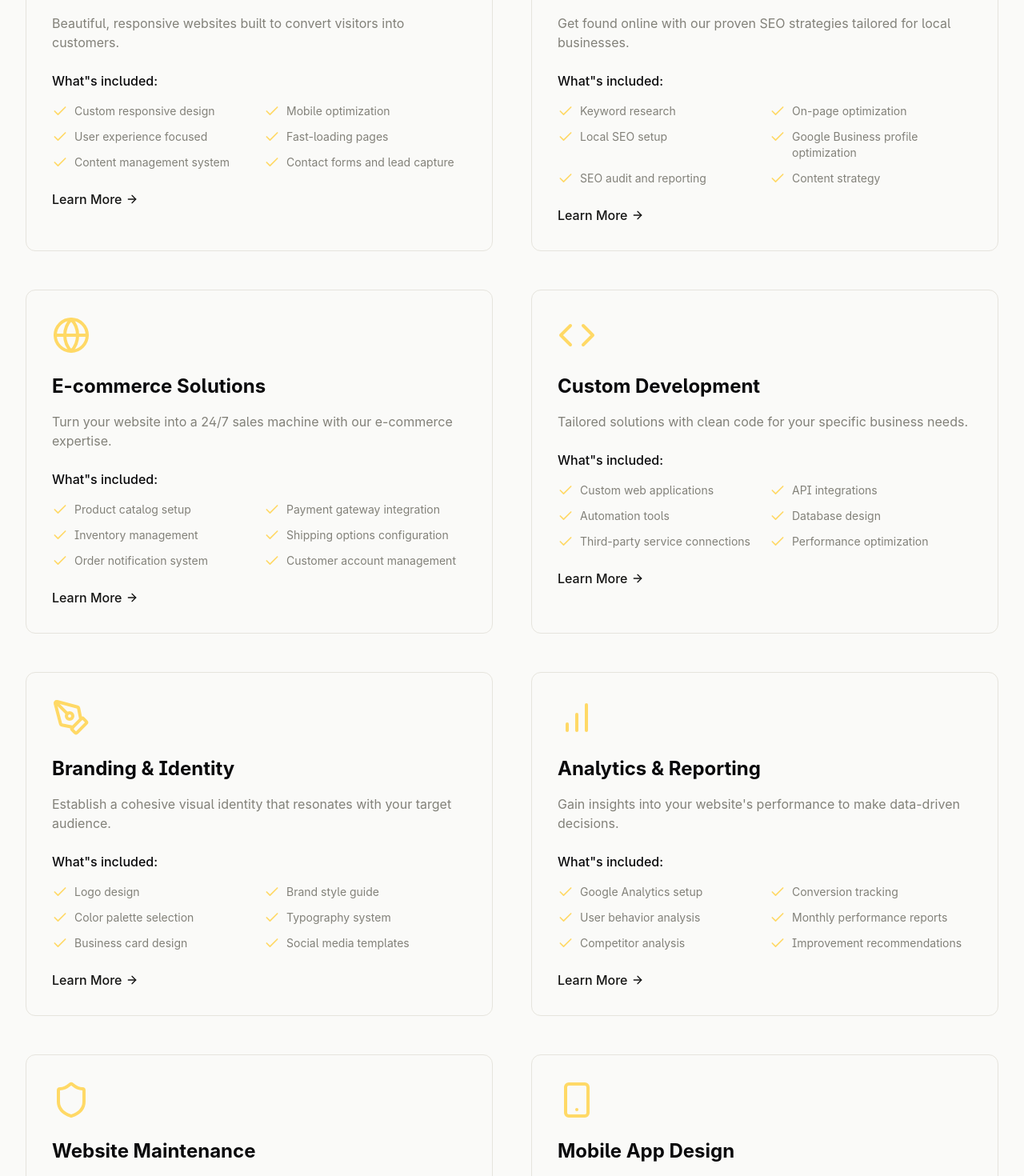
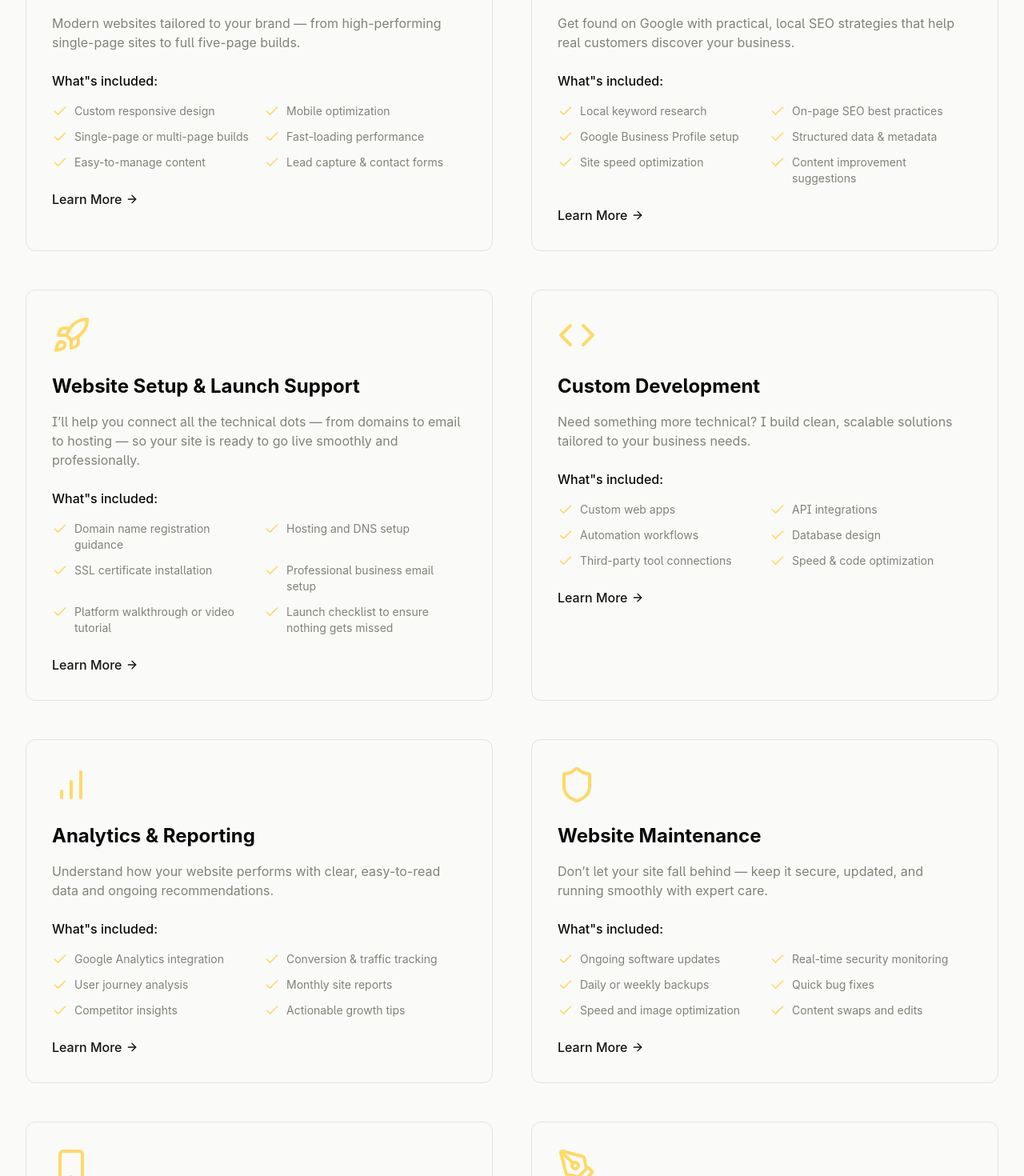
Before and after one commit to garretdgrant/edcw-next, a Next.js app: page /services in a window 1280 px wide. Shown: the part 560-2030 px from the top of the page at 80% size. Built offline with nearby package versions, Linux system fonts and the light colour scheme.

Commit message:
chore: make portfolio updates

```diff
--- a/src/app/page.tsx
+++ b/src/app/page.tsx
@@ -20,20 +20,23 @@ export default function HomePage() {
     {
       title: "Ogden Construction",
       description:
-        "High-performance website for a Placerville-based contractor. Designed to showcase services, boost SEO, and convert visitors into local leads.",
+        "High-performance website for a Placerville-based general contractor. Designed to showcase services, boost SEO, and convert visitors into local construction leads.",
       image: `${HOMEPAGE_IMAGE_BASE_PATH}/construction.webp`,
+      companyLink: "https://www.ogden-construction.com",
     },
     {
       title: "Snow White Cleaning",
       description:
-        "Elegant marketing site for a professional cleaning company. Highlights services, builds trust, and drives inquiries through a clean, mobile-friendly layout.",
+        "Elegant website for a residential and commercial cleaning company in Cameron Park. Built to build trust, highlight services, and drive new client inquiries through a clean, mobile-friendly layout.",
       image: `${HOMEPAGE_IMAGE_BASE_PATH}/cleaning.webp`,
+      companyLink: "https://www.snow-white-cleaning.com",
     },
     {
-      title: "Alpine Diesel",
+      title: "My Favorite Petsitter",
       description:
-        "Bold and rugged design for a mobile diesel mechanic. Built to capture leads from fleet owners and off-road enthusiasts in need of on-site repairs.",
-      image: `${HOMEPAGE_IMAGE_BASE_PATH}/mechanic.png`,
+        "Wholesome, pet-friendly design for a trusted Folsom-based pet sitter. Crafted to showcase services, build trust through testimonials, and simplify bookings for busy pet parents.",
+      image: `${HOMEPAGE_IMAGE_BASE_PATH}/petsitter.webp`,
+      companyLink: "https://www.myfavpetsitter.org",
     },
   ];
 
@@ -148,7 +151,7 @@ export default function HomePage() {
                   <h3 className="font-semibold text-xl mb-2">{item.title}</h3>
                   <p className="text-secondary">{item.description}</p>
                   <Link
-                    href="https://www.ogden-construction.com"
+                    href={item.companyLink}
                     target="_blank"
                     className="mt-4 text-primary font-medium flex items-center gap-1 hover:gap-2 transition-all"
                   >
--- a/src/app/portfolio/page.tsx
+++ b/src/app/portfolio/page.tsx
@@ -3,59 +3,65 @@ import { ArrowRight } from "lucide-react";
 const Portfolio = () => {
   const portfolioItems = [
     {
-      title: "Mountain Café",
+      title: "Ogden Construction",
       description:
-        "A responsive website for a local coffee shop with online ordering capabilities and a loyalty program.",
-      image: "https://images.unsplash.com/photo-1486312338219-ce68d2c6f44d",
-      technologies: ["React", "Tailwind CSS", "Node.js"],
+        "High-performance website for a Placerville-based contractor. Designed to showcase services, boost SEO, and convert visitors into local leads.",
+      image: "/assets/homepage/construction.webp",
+      technologies: ["Next.js", "Tailwind CSS", "Vercel"],
       outcome:
-        "50% increase in online orders within the first month of launch.",
+        "Increased qualified lead inquiries and boosted visibility in local search results.",
+      companyLink: "https://www.ogden-construction.com",
     },
     {
-      title: "Harbor Real Estate",
+      title: "Snow White Cleaning",
       description:
-        "Property listing site with advanced search features, virtual tours, and agent profiles.",
-      image: "https://images.unsplash.com/photo-1551038247-3d9af20df552",
-      technologies: ["React", "Firebase", "Google Maps API"],
+        "Elegant marketing site for a Cameron Park cleaning company. Built to build trust, display pricing, and drive bookings from local homeowners.",
+      image: "/assets/homepage/cleaning.webp",
+      technologies: ["Next.js", "Tailwind CSS", "Vercel"],
       outcome:
-        "Reduced property listing time by 35% and increased lead generation by 65%.",
+        "Helped a solo business owner look more established and attract ideal clients.",
+      companyLink: "https://www.snow-white-cleaning.com",
     },
     {
-      title: "Bloom Florists",
+      title: "My Favorite Petsitter",
       description:
-        "E-commerce platform with delivery scheduling, occasion reminders, and custom arrangement builder.",
-      image: "https://images.unsplash.com/photo-1493397212122-2b85dda8106b",
-      technologies: ["React", "Stripe", "Express.js"],
+        "Wholesome, pet-friendly design for a trusted Folsom-based sitter. Built to highlight services, build trust with testimonials, and simplify booking for busy pet parents.",
+      image: "/assets/homepage/petsitter.webp",
+      technologies: ["Next.js", "Tailwind CSS", "Vercel"],
       outcome:
-        "Revenue increased by 40% year-over-year after website redesign.",
+        "Enabled smooth online scheduling and helped the brand rank locally in Folsom.",
+      companyLink: "https://www.myfavpetsitter.org",
     },
-    {
-      title: "Wellness Yoga Studio",
-      description:
-        "Membership site with class scheduling, online payments, and instructor profiles.",
-      image: "https://images.unsplash.com/photo-1545389336-cf090694435e",
-      technologies: ["React", "Tailwind CSS", "WordPress API"],
-      outcome:
-        "Class bookings increased by 75% and new member sign-ups doubled.",
-    },
-    {
-      title: "Artisan Bakery",
-      description:
-        "Website featuring product catalog, catering services, and custom order forms.",
-      image: "https://images.unsplash.com/photo-1509440159596-0249088772ff",
-      technologies: ["React", "MongoDB", "Express.js"],
-      outcome:
-        "Catering orders increased by 60% within three months of launch.",
-    },
-    {
-      title: "Urban Fitness Club",
-      description:
-        "Membership portal with class registration, progress tracking, and nutrition planning.",
-      image: "https://images.unsplash.com/photo-1534438327276-14e5300c3a48",
-      technologies: ["React", "Node.js", "Chart.js"],
-      outcome:
-        "Member retention improved by 25% due to enhanced digital experience.",
-    },
+    // {
+    //   title: "Wellness Yoga Studio",
+    //   description:
+    //     "Modern membership website for a community yoga studio in Grass Valley. Includes class scheduling, instructor bios, and integrated online payments for ease of booking.",
+    //   image: "https://images.unsplash.com/photo-1545389336-cf090694435e",
+    //   technologies: ["React", "Tailwind CSS", "WordPress API"],
+    //   outcome:
+    //     "Increased class bookings by 75% and doubled new student sign-ups in the first 60 days.",
+    //   companyLink: "https://www.wellnessyogagv.com",
+    // },
+    // {
+    //   title: "Artisan Bakery",
+    //   description:
+    //     "Charming online storefront for a boutique bakery in Auburn, CA. Built to showcase their menu, enable custom cake orders, and highlight catering services.",
+    //   image: "https://images.unsplash.com/photo-1509440159596-0249088772ff",
+    //   technologies: ["React", "MongoDB", "Express.js"],
+    //   outcome:
+    //     "Catering inquiries grew by 60% within 3 months after launch, leading to recurring event partnerships.",
+    //   companyLink: "https://www.artisanbakeshopca.com",
+    // },
+    // {
+    //   title: "Urban Fitness Club",
+    //   description:
+    //     "Sleek membership portal for a downtown Sacramento gym. Includes class registration, progress tracking, and nutrition planning to engage members digitally.",
+    //   image: "https://images.unsplash.com/photo-1534438327276-14e5300c3a48",
+    //   technologies: ["React", "Node.js", "Chart.js"],
+    //   outcome:
+    //     "Improved member retention by 25% and reduced admin time through self-serve tools.",
+    //   companyLink: "https://www.urbanfitclub.com",
+    // },
   ];
 
   return (
@@ -71,9 +77,8 @@ const Portfolio = () => {
               </span>
             </h1>
             <p className="max-w-2xl text-lg text-secondary mb-12">
-              Explore our recent web design and development projects for small
-              businesses. Each project is crafted with precision, focusing on
-              user experience, performance, and business goals.
+              Take a look at the websites we’ve built for real small businesses
+              — each project is designed for performance, trust, and growth.
             </p>
           </div>
         </section>
@@ -137,11 +142,11 @@ const Portfolio = () => {
         <section className="py-24 bg-primary text-white px-6 lg:px-8">
           <div className="mx-auto max-w-7xl text-center">
             <h2 className="text-3xl sm:text-4xl font-bold mb-8">
-              Ready to build your next digital project?
+              Ready to transform your online presence?
             </h2>
             <p className="text-white/80 mb-8 max-w-2xl mx-auto">
-              Let&apos;s create a website that truly represents your business
-              and drives real results, just like we did for these clients.
+              Let&apos;s collaborate to build a custom website that works hard
+              for your business—just like these success stories.
             </p>
             <button className="px-8 py-4 bg-accent text-primary rounded-full font-semibold hover:bg-accent/90 transition-colors">
               Start Your Project
--- a/src/app/services/page.tsx
+++ b/src/app/services/page.tsx
@@ -4,7 +4,7 @@ import {
   Layout,
   PenTool,
   BarChart,
-  Globe,
+  Rocket,
   Search,
   Shield,
   Smartphone,
@@ -16,112 +16,113 @@ const ServicePage = () => {
     {
       title: "Website Design & Development",
       description:
-        "Beautiful, responsive websites built to convert visitors into customers.",
+        "Modern websites tailored to your brand — from high-performing single-page sites to full five-page builds.",
       icon: <Layout className="w-12 h-12" />,
       features: [
         "Custom responsive design",
         "Mobile optimization",
-        "User experience focused",
-        "Fast-loading pages",
-        "Content management system",
-        "Contact forms and lead capture",
+        "Single-page or multi-page builds",
+        "Fast-loading performance",
+        "Easy-to-manage content",
+        "Lead capture & contact forms",
       ],
     },
     {
       title: "Search Engine Optimization",
       description:
-        "Get found online with our proven SEO strategies tailored for local businesses.",
+        "Get found on Google with practical, local SEO strategies that help real customers discover your business.",
       icon: <Search className="w-12 h-12" />,
       features: [
-        "Keyword research",
-        "On-page optimization",
-        "Local SEO setup",
-        "Google Business profile optimization",
-        "SEO audit and reporting",
-        "Content strategy",
+        "Local keyword research",
+        "On-page SEO best practices",
+        "Google Business Profile setup",
+        "Structured data & metadata",
+        "Site speed optimization",
+        "Content improvement suggestions",
       ],
     },
     {
-      title: "E-commerce Solutions",
+      title: "Website Setup & Launch Support",
       description:
-        "Turn your website into a 24/7 sales machine with our e-commerce expertise.",
-      icon: <Globe className="w-12 h-12" />,
+        "I’ll help you connect all the technical dots — from domains to email to hosting — so your site is ready to go live smoothly and professionally.",
+      icon: <Rocket className="w-12 h-12" />,
       features: [
-        "Product catalog setup",
-        "Payment gateway integration",
-        "Inventory management",
-        "Shipping options configuration",
-        "Order notification system",
-        "Customer account management",
+        "Domain name registration guidance",
+        "Hosting and DNS setup",
+        "SSL certificate installation",
+        "Professional business email setup",
+        "Platform walkthrough or video tutorial",
+        "Launch checklist to ensure nothing gets missed",
       ],
     },
     {
       title: "Custom Development",
       description:
-        "Tailored solutions with clean code for your specific business needs.",
+        "Need something more technical? I build clean, scalable solutions tailored to your business needs.",
       icon: <Code className="w-12 h-12" />,
       features: [
-        "Custom web applications",
+        "Custom web apps",
         "API integrations",
-        "Automation tools",
+        "Automation workflows",
         "Database design",
-        "Third-party service connections",
-        "Performance optimization",
+        "Third-party tool connections",
+        "Speed & code optimization",
+      ],
+    },
+    {
+      title: "Analytics & Reporting",
+      description:
+        "Understand how your website performs with clear, easy-to-read data and ongoing recommendations.",
+      icon: <BarChart className="w-12 h-12" />,
+      features: [
+        "Google Analytics integration",
+        "Conversion & traffic tracking",
+        "User journey analysis",
+        "Monthly site reports",
+        "Competitor insights",
+        "Actionable growth tips",
+      ],
+    },
+    {
+      title: "Website Maintenance",
+      description:
+        "Don’t let your site fall behind — keep it secure, updated, and running smoothly with expert care.",
+      icon: <Shield className="w-12 h-12" />,
+      features: [
+        "Ongoing software updates",
+        "Real-time security monitoring",
+        "Daily or weekly backups",
+        "Quick bug fixes",
+        "Speed and image optimization",
+        "Content swaps and edits",
+      ],
+    },
+    {
+      title: "Mobile App Design",
+      description:
+        "Looking to go mobile? Get a clean, user-friendly app design that matches your brand and goals.",
+      icon: <Smartphone className="w-12 h-12" />,
+      features: [
+        "Custom app interface design",
+        "Interactive prototypes",
+        "iOS + Android-ready layouts",
+        "App Store graphics",
+        "Push notification setup",
+        "Design for growth & scalability",
       ],
     },
     {
       title: "Branding & Identity",
       description:
-        "Establish a cohesive visual identity that resonates with your target audience.",
+        "Set yourself apart with a cohesive visual identity that reflects your brand’s personality and values.",
       icon: <PenTool className="w-12 h-12" />,
       features: [
-        "Logo design",
-        "Brand style guide",
+        "Professional logo design",
+        "Brand style guidelines",
         "Color palette selection",
-        "Typography system",
-        "Business card design",
-        "Social media templates",
-      ],
-    },
-    {
-      title: "Analytics & Reporting",
-      description:
-        "Gain insights into your website's performance to make data-driven decisions.",
-      icon: <BarChart className="w-12 h-12" />,
-      features: [
-        "Google Analytics setup",
-        "Conversion tracking",
-        "User behavior analysis",
-        "Monthly performance reports",
-        "Competitor analysis",
-        "Improvement recommendations",
-      ],
-    },
-    {
-      title: "Website Maintenance",
-      description:
-        "Keep your website secure, updated, and performing at its best.",
-      icon: <Shield className="w-12 h-12" />,
-      features: [
-        "Security monitoring",
-        "Regular backups",
-        "Software updates",
-        "Bug fixes",
-        "Performance optimization",
-        "Content updates",
-      ],
-    },
-    {
-      title: "Mobile App Design",
-      description: "Extend your web presence with a custom mobile application.",
-      icon: <Smartphone className="w-12 h-12" />,
-      features: [
-        "UI/UX design",
-        "Prototype development",
-        "Cross-platform solutions",
-        "App store submission",
-        "Push notification setup",
-        "Ongoing maintenance",
+        "Font and typography system",
+        "Print-ready business cards",
+        "Social media visuals",
       ],
     },
   ];
@@ -139,8 +140,8 @@ const ServicePage = () => {
               </span>
             </h1>
             <p className="max-w-2xl text-lg text-secondary mb-12">
-              Comprehensive web design and digital solutions to help your small
-              business establish a powerful online presence.
+              Custom-built websites and growth-driven digital solutions for
+              small business owners ready to level up online.
             </p>
           </div>
         </section>
```
Also changed, not shown: public/assets/homepage/petsitter.webp (added).
